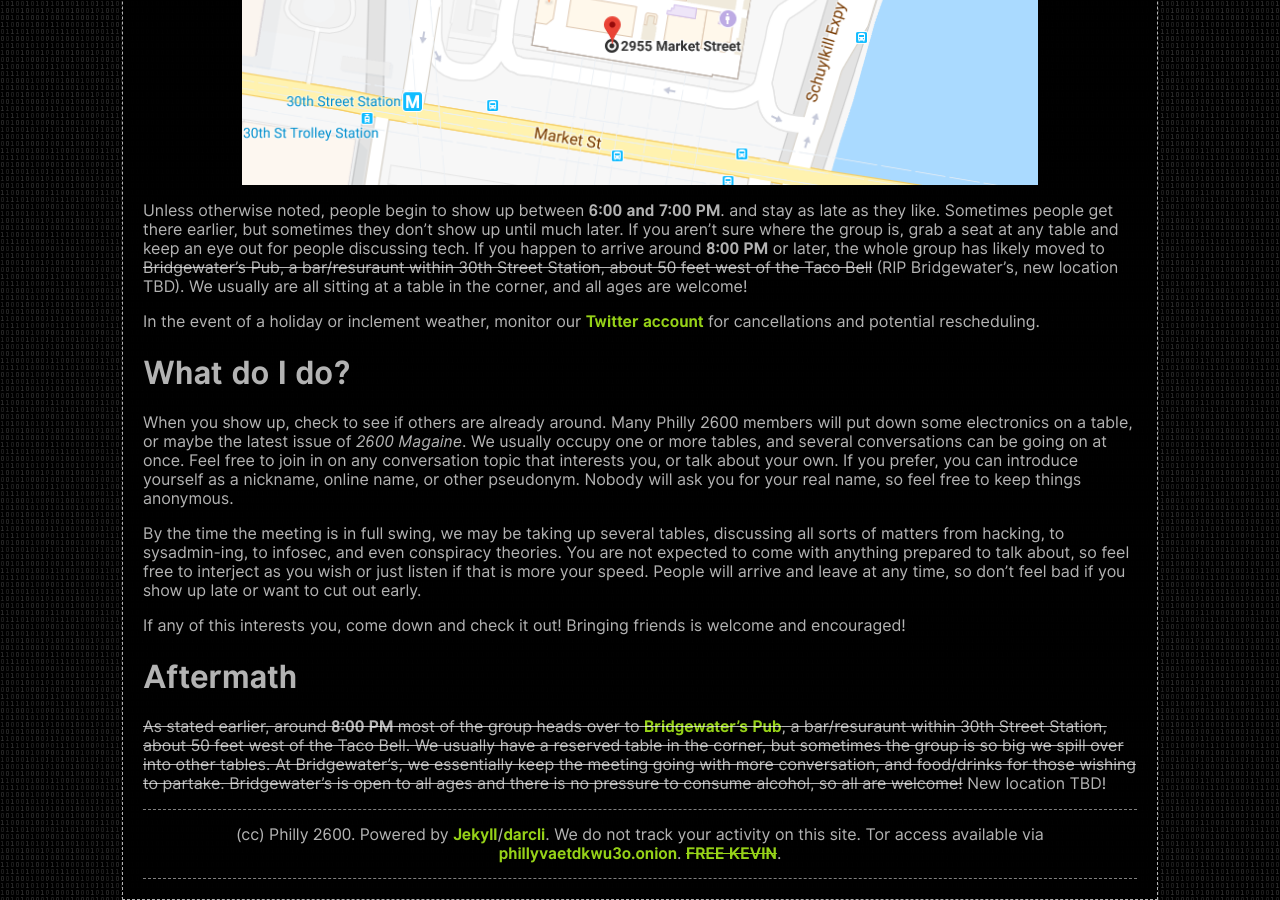
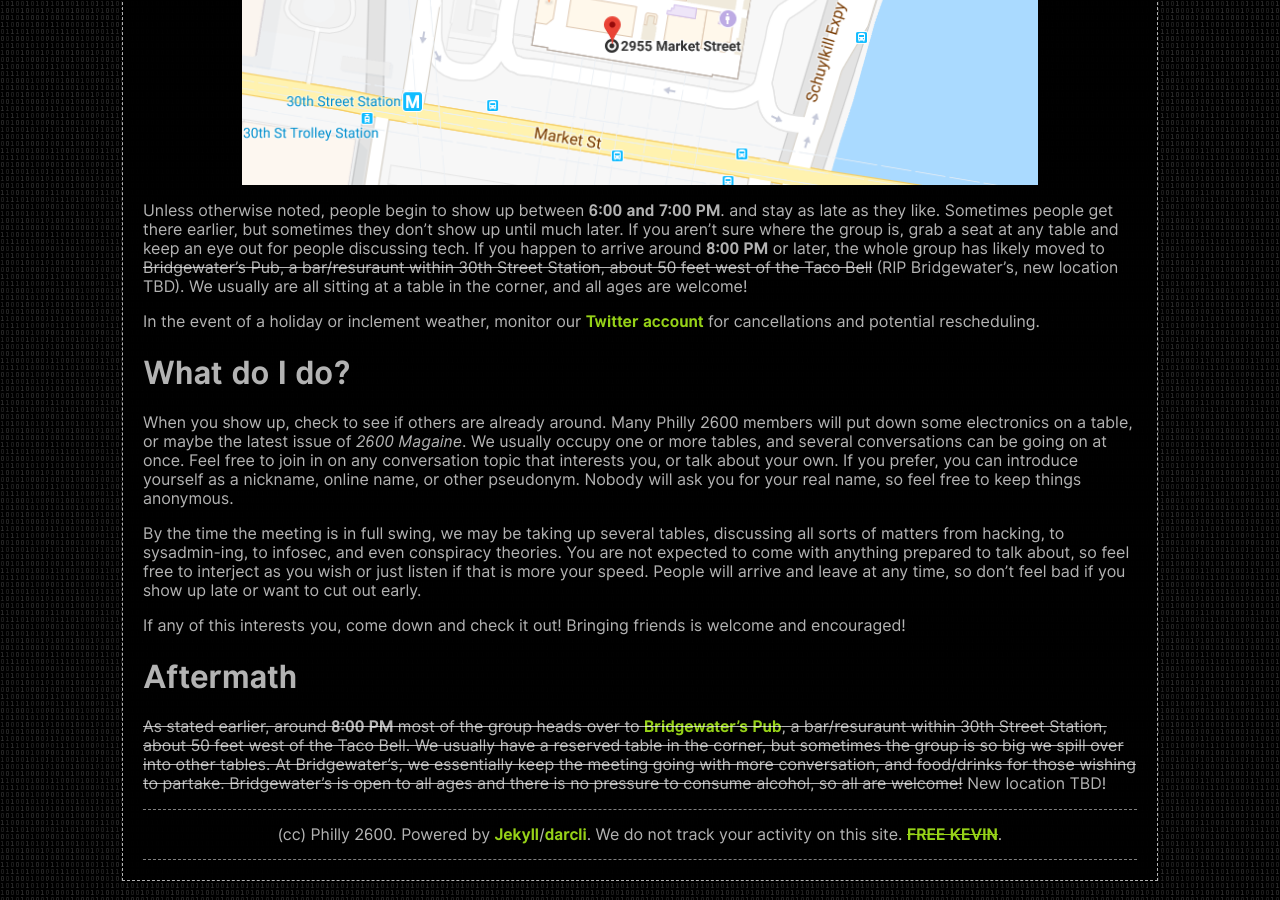
Before and after one commit to philly2600/philly2600.github.io, a Jekyll site: the page built from index.md, in a window 1280 px wide and 900 px high, scrolled down 994 px. Built offline with Jekyll 4.4.1, drawn with Linux system fonts in a browser that asks for light colours.

Commit message:
Hide Tor address.

```diff
--- a/_includes/footer.html
+++ b/_includes/footer.html
@@ -1 +1 @@
-<footer>(cc) Philly 2600. Powered by <a href="https://jekyllrb.com/" target="_blank">Jekyll</a>/<a href="https://github.com/gjuniioor/darcli" target="_blank">darcli</a>. We do not track your activity on this site. Tor access available via <a href="http://phillyvaetdkwu3o.onion">phillyvaetdkwu3o.onion</a>. <a href="https://youtube.com/watch?v=77ILA5Cso3w"><del>FREE KEVIN</del></a>.<br></footer>
+<footer>(cc) Philly 2600. Powered by <a href="https://jekyllrb.com/" target="_blank">Jekyll</a>/<a href="https://github.com/gjuniioor/darcli" target="_blank">darcli</a>. We do not track your activity on this site. <!--Tor access available via <a href="http://phillyvaetdkwu3o.onion">phillyvaetdkwu3o.onion</a>. --><a href="https://youtube.com/watch?v=77ILA5Cso3w"><del>FREE KEVIN</del></a>.<br></footer>
```
